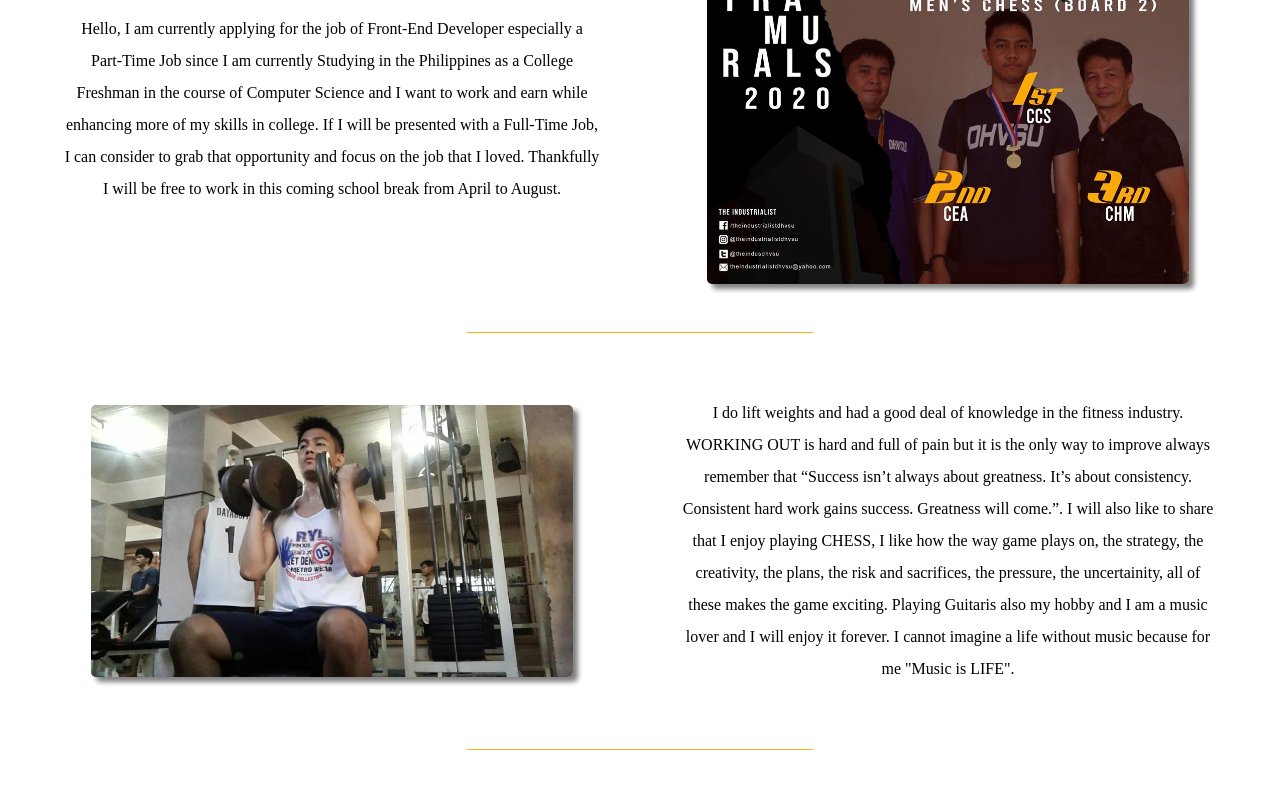
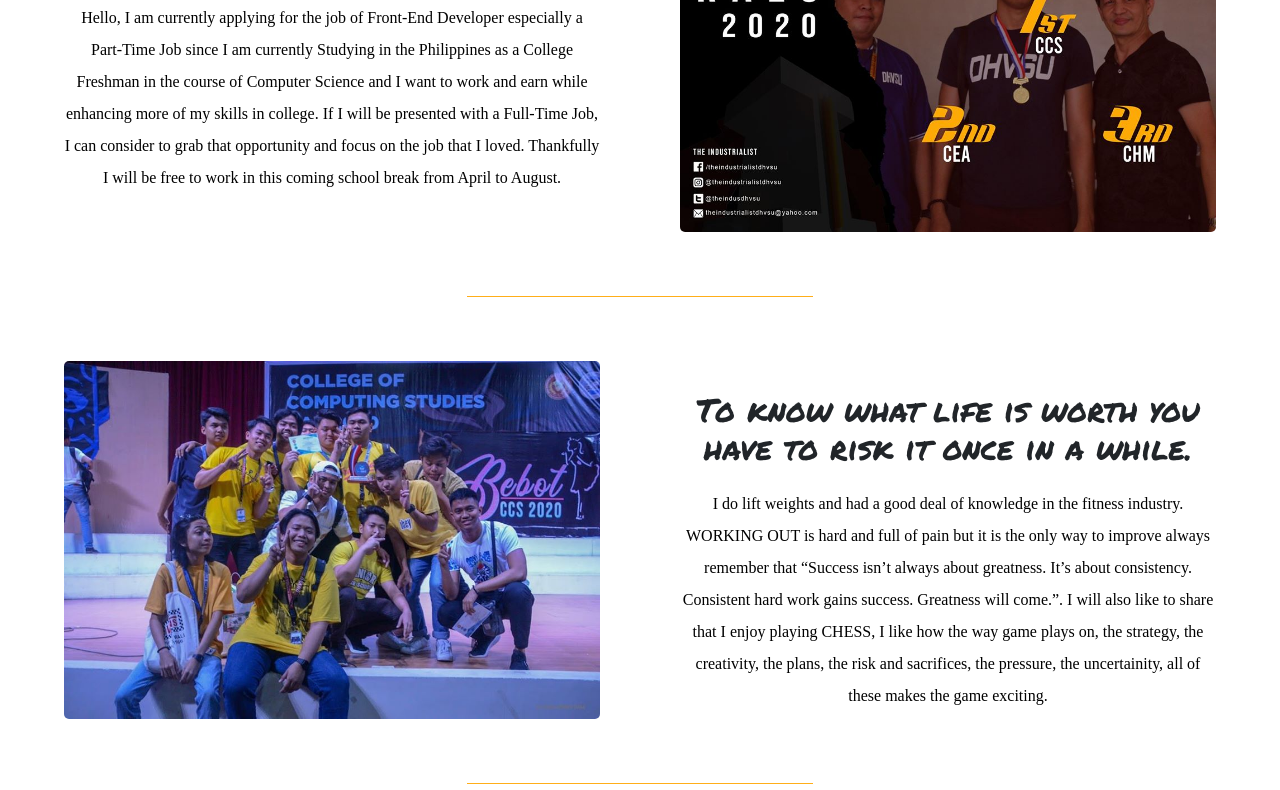
Before and after one commit to rojerthat07/Portfolio-Site, a website: page build/pages/about.html in a window 1280 px wide. Shown: the part 273-1063 px from the top of the page. Drawn offline with nearby package versions, Linux system fonts and the light colour scheme; files that its build step writes are made by us from their sources; a script that the page names is missing.

Commit message:
about semi-completion

```diff
--- a/src/styles/2-base/_typography.scss
+++ b/src/styles/2-base/_typography.scss
@@ -2,3 +2,4 @@
 @import url('https://fonts.googleapis.com/css?family=Playfair+Display&display=swap');
 @import url('https://fonts.googleapis.com/css?family=Varela+Round&display=swap');
 @import url('https://fonts.googleapis.com/css?family=Oswald:200,300,400,500,600,700&display=swap');
+@import url('https://fonts.googleapis.com/css?family=Permanent+Marker&display=swap');
--- a/src/styles/5-templates/_about.scss
+++ b/src/styles/5-templates/_about.scss
@@ -1,3 +1,5 @@
+//Note make photo gallery
+
 .about {
     width: 90%;
     height: auto;
@@ -12,17 +14,38 @@
         display: grid;
         grid-template-columns: 1fr 1fr;
         justify-content: center;
+        margin:3em auto;
         @include mini-laptop{
             grid-template-columns: 1fr;
         }
 
+        .column{
+            .column__heading{
+                font-family: 'Permanent Marker', cursive;
+                font-size: 2em;
+                @include mini-laptop{
+                    font-size: 1.5em;
+                  }
+            }
+            .column__image{
+                width: 100%;
+                margin:1em auto;
+                @include mini-laptop{
+                  width: 70%;
+                }
+            }
+        }
+
     }
+
     img{
         width:90%;
         border-radius: 5px;
-        box-shadow: 5px 5px 5px gray;
+
         display: block;
         margin: auto;
+
+
     }
     .about__heading {
         font-size: 3em;
@@ -42,7 +65,7 @@
     }
 
     .about__paragraph {
-        margin:1em 0em;
+        margin:0em 0em;
         font-family: font("font2");
         font-size: 1em;
         color:rgb(0, 0, 0);
```
Also changed, not shown: build/images/ccs days.jpg (added), build/images/chess training.jpg (added), build/images/graduation.jpg, build/images/intrams chess team.jpg (added), build/images/scuaa.jpg (added), build/pages/about.html, build/styles/main.min.css, 1 other file.
